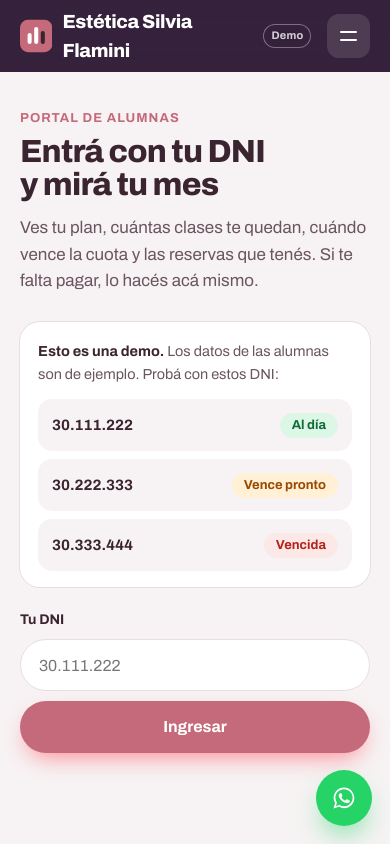
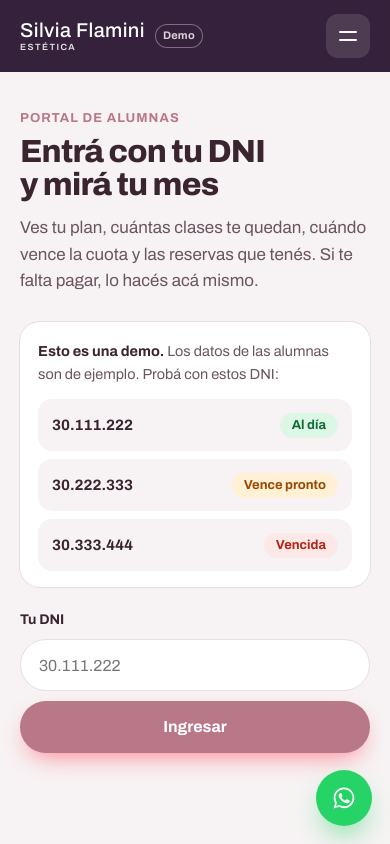
Before and after one commit to joacoescobar1/demo-estetica-silvia-flamini-la-plata, a plain HTML site: page mi-cuenta/index.html in a window 390 px wide. Shown: the top 844 px of the page. Drawn offline with Linux system fonts and the light colour scheme.

Commit message:
Demo personalizada de Nodo Ventas: demo-estetica-silvia-flamini-la-plata

```diff
--- a/mi-cuenta/index.html
+++ b/mi-cuenta/index.html
@@ -20,8 +20,7 @@
   <header class="site-header solid" id="top">
     <div class="wrap header-inner">
       <a class="brand" href="../" aria-label="Estética Silvia Flamini, inicio">
-        <svg class="brand-mark" viewBox="0 0 64 64" aria-hidden="true"><rect width="64" height="64" rx="16" fill="#C46A7A"/><rect x="15" y="26" width="8" height="22" rx="4" fill="#fff"/><rect x="28" y="14" width="8" height="34" rx="4" fill="#fff"/><rect x="41" y="22" width="8" height="26" rx="4" fill="#3A2430"/></svg>
-        <span class="brand-name">Estética Silvia Flamini</span>
+        <span class="brand-wordmark flamini" aria-hidden="true"><span class="wm-name">Silvia Flamini</span><span class="wm-sub">Estética</span></span>
       </a>
       <a class="demo-tag" href="../oferta/" title="Sitio demo hecho por Nodo Ventas">Demo</a>
       <button class="menu-btn" type="button" aria-expanded="false" aria-controls="nav" aria-label="Abrir menú"><span></span><span></span></button>
--- a/styles.css
+++ b/styles.css
@@ -1,8 +1,8 @@
 :root {
   --plum: #3A2430;
-  --plum-2: #4C3040;
-  --coral: #C46A7A;
-  --coral-ink: #A65364;
+  --plum-2: #4A3040;
+  --coral: #B87888;
+  --coral-ink: #96606E;
   --amber: #E4C9A8;
   --paper: #FFFFFF;
   --mist: #F7F3F4;
@@ -268,3 +268,16 @@ details p { margin-top: 10px; color: var(--ink-soft); max-width: 60ch; }
 
 .hero-inner.no-video { grid-template-columns: minmax(0, 34rem); }
 @media (max-width: 860px) { .hero-inner.no-video { grid-template-columns: 1fr; } }
+
+.brand-logo { display: block; height: 44px; width: auto; max-width: 200px; object-fit: contain; }
+.brand-logo.round { height: 48px; width: 48px; max-width: 48px; border-radius: 50%; background: #fff; object-fit: cover; box-shadow: 0 0 0 1px rgba(255,255,255,.18); }
+.brand-wordmark { display: flex; flex-direction: column; justify-content: center; line-height: 1; color: #fff; text-decoration: none; }
+.brand-wordmark .wm-name { font-weight: 600; font-size: 22px; letter-spacing: 0.01em; }
+.brand-wordmark .wm-sub { font-size: 9px; font-weight: 600; letter-spacing: 0.16em; text-transform: uppercase; opacity: .88; margin-top: 3px; }
+.brand-wordmark.better .wm-name { font-weight: 800; font-size: 23px; letter-spacing: -0.02em; text-transform: uppercase; }
+.brand-wordmark.better .wm-sub { letter-spacing: 0.18em; color: var(--coral); }
+.brand-wordmark.flamini .wm-name { font-weight: 500; font-size: 20px; letter-spacing: 0.02em; }
+@media (max-width: 720px) {
+  .brand-logo { height: 38px; max-width: 150px; }
+  .brand-wordmark .wm-name { font-size: 18px; }
+}
```
Also changed, not shown: index.html (+2 -3 lines), 1 other file.
